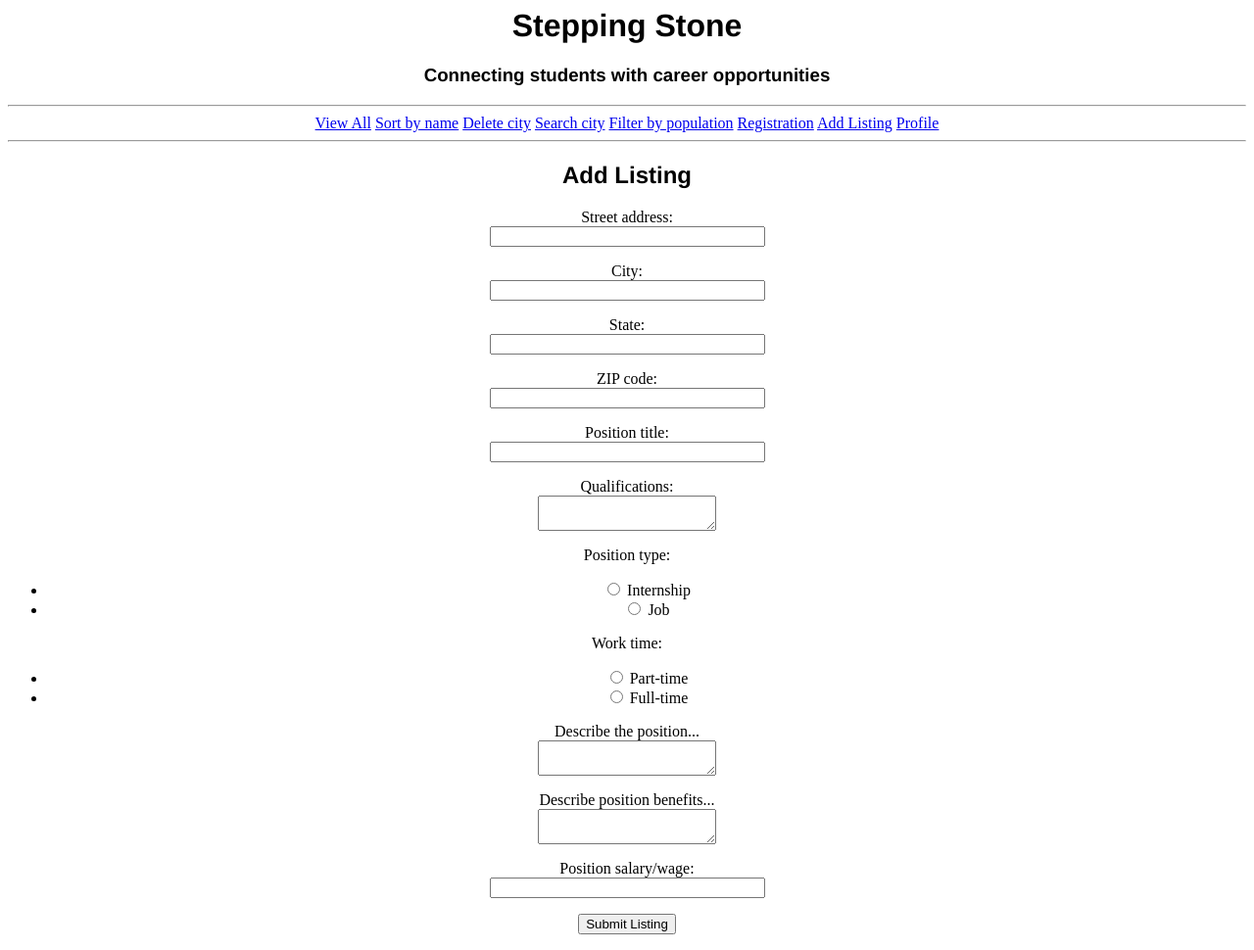
After one commit to ErikSchuessler/steppingstonedev, a Flask app: page /add_listing in a window 1280 px wide. The commit adds this page. Shown: the whole page at 98% size. Run offline with Flask 2, Linux system fonts and the light colour scheme.

Commit message:
Added registration for student, business and add listing

```diff
--- a/app/forms.py
+++ b/app/forms.py
@@ -1,5 +1,5 @@
 from flask_wtf import FlaskForm
-from wtforms import StringField, IntegerField, SubmitField
+from wtforms import StringField, IntegerField, SubmitField, SelectField, TextAreaField, RadioField
 from wtforms.validators import DataRequired
 
 class AddForm(FlaskForm):
@@ -18,3 +18,35 @@ class SearchForm(FlaskForm):
 class PopulationFilterForm(FlaskForm):
     population = IntegerField('Minimum population: ', validators=[DataRequired()])
     submit = SubmitField('Search')
+
+class StudentRegistrationForm(FlaskForm):
+    firstName = StringField('First name:', validators=[DataRequired()])
+    lastName = StringField('Last name:', validators=[DataRequired()])
+    email = StringField('Email:', validators=[DataRequired()])
+    password = StringField('Password:', validators=[DataRequired()])
+    submit = SubmitField('Register')
+
+class BusinessRegistrationForm(FlaskForm):
+    firstName = StringField('First name:', validators=[DataRequired()])
+    lastName = StringField('Last name:', validators=[DataRequired()])
+    businessName = StringField('Business Name:', validators=[DataRequired()])
+    email = StringField('Email:', validators=[DataRequired()])
+    password = StringField('Password:', validators=[DataRequired()])
+    submit = SubmitField('Register')
+
+class ListingForm(FlaskForm):
+    streetAddress = StringField('Street address: ', validators=[DataRequired()])
+    city = StringField('City: ', validators=[DataRequired()])
+    state = StringField('State: ', validators=[DataRequired()])
+    zip = StringField('ZIP code: ', validators=[DataRequired()])
+
+    positionTitle = StringField('Position title: ', validators=[DataRequired()])
+    qualifications = TextAreaField('Qualifications: ', validators=[DataRequired()])
+
+    isInternship = RadioField('Position type: ', choices = [(1, 'Internship'), (0, 'Job')], validators=[DataRequired()])
+    isPartTime = RadioField('Work time: ', choices = [(1, 'Part-time'), (0, 'Full-time')], validators=[DataRequired()])
+    description = TextAreaField('Describe the position...', validators=[DataRequired()])
+    benefits = TextAreaField('Describe position benefits...', validators=[DataRequired()])
+    salary = StringField('Position salary/wage: ', validators=[DataRequired()])
+
+    submit = SubmitField('Submit Listing')
--- a/app/routes.py
+++ b/app/routes.py
@@ -1,13 +1,79 @@
 from app import app
 from flask import render_template, redirect, url_for
-from app.forms import AddForm, DeleteForm, SearchForm, PopulationFilterForm
+from app.forms import AddForm, DeleteForm, SearchForm, PopulationFilterForm, StudentRegistrationForm, BusinessRegistrationForm, ListingForm
 from app import db
-from app.models import City
+from app.models import City, User, Listing
 import sys
 
 @app.route('/')
 def hello():
     return render_template('homepage.html')
+
+@app.route('/add_listing', methods=['GET', 'POST'])
+def add_listing():
+    form = ListingForm()
+    if form.validate_on_submit():
+        streetAddress = form.streetAddress.data
+        city = form.city.data
+        state = form.state.data
+        zip = form.zip.data
+        positionTitle = form.positionTitle.data
+        qualifications = form.qualifications.data
+        isInternship = bool(form.isInternship.data)
+        isPartTime = bool(form.isPartTime.data)
+        description = form. description.data
+        benefits = form.benefits.data
+        salary = form.salary.data
+
+        listing = Listing(businessId = 2, streetAddress=streetAddress, city=city, state=state, zip=zip, positionTitle=positionTitle, qualifications=qualifications, isInternship=isInternship, isPartTime=isPartTime, description=description, benefits=benefits, salary=salary)
+        db.session.add(listing)
+        db.session.commit()
+        return redirect(url_for('hello'))
+    return render_template('add_listing.html', form=form)
+
+
+@app.route('/registration')
+def register():
+    return render_template('registration.html')
+
+@app.route('/student_registration', methods=['GET', 'POST'])
+def student_registration():
+    form = StudentRegistrationForm()
+    if form.validate_on_submit():
+        firstName = form.firstName.data
+        lastName = form.lastName.data
+        email = form.email.data
+        password = form.password.data
+        role = 1
+
+        student = User(firstName=firstName, lastName=lastName, email=email, password=password, role=role)
+        db.session.add(student)
+        db.session.commit()
+        return redirect(url_for('hello'))
+    return render_template('student_registration.html', form=form)
+
+
+
+
+@app.route('/business_registration', methods=['GET', 'POST'])
+def business_registration():
+    form = BusinessRegistrationForm()
+    if form.validate_on_submit():
+        firstName = form.firstName.data
+        lastName = form.lastName.data
+        businessName = form.businessName.data
+        email = form.email.data
+        password = form.password.data
+        role = 2
+
+        business = User(firstName=firstName, lastName=lastName, businessName=businessName, email=email, password=password, role=role)
+        db.session.add(business)
+        db.session.commit()
+        return redirect(url_for('hello'))
+    return render_template('business_registration.html', form=form)
+
+
+
 
 @app.route('/add', methods=['GET', 'POST'])
 def add_record():
--- /dev/null
+++ b/app/templates/add_listing.html
@@ -0,0 +1,53 @@
+{% extends "base.html" %}
+
+{% block content %}
+    <h2>Add Listing</h2>
+    <form action="" method="post" novalidate>
+        {{ form.hidden_tag() }}
+        <p>
+            {{ form.streetAddress.label }}<br>
+            {{ form.streetAddress(size=32) }}
+        </p>
+        <p>
+            {{ form.city.label }}<br>
+            {{ form.city(size=32) }}
+        </p>
+        <p>
+            {{ form.state.label }}<br>
+            {{ form.state(size=32) }}
+        </p>
+        <p>
+            {{ form.zip.label }}<br>
+            {{ form.zip(size=32) }}
+        </p>
+        <p>
+            {{ form.positionTitle.label }}<br>
+            {{ form.positionTitle(size=32) }}
+        </p>
+        <p>
+            {{ form.qualifications.label }}<br>
+            {{ form.qualifications(size=32) }}
+        </p>
+        <p>
+            {{ form.isInternship.label }}<br>
+            {{ form.isInternship(size=32) }}
+        </p>
+        <p>
+            {{ form.isPartTime.label }}<br>
+            {{ form.isPartTime(size=32) }}
+        </p>
+        <p>
+            {{ form.description.label }}<br>
+            {{ form.description(size=32) }}
+        </p>
+        <p>
+            {{ form.benefits.label }}<br>
+            {{ form.benefits(size=32) }}
+        </p>
+        <p>
+            {{ form.salary.label }}<br>
+            {{ form.salary(size=32) }}
+        </p>
+        <p>{{ form.submit() }}</p>
+    </form>
+{% endblock %}
--- a/app/templates/base.html
+++ b/app/templates/base.html
@@ -5,28 +5,44 @@
           border: 1px solid black;
           border-collapse: collapse;
         }
+        h1, h2, h3 {
+          font-family: Helvetica
+        }
         th, td {
           padding: 5px;
         }
         th {
           text-align: left;
         }
+        input[type='password'] {
+          font-family: Verdana;
+          letter-spacing: 0.125em;
+        }
+        .center {
+          text-align: center;
+        }
         </style>
-        <title>City population app</title>
+        <title>Stepping Stone</title>
     </head>
 
     <body>
-        <h1 style=color:red>Populations of cities </h1>
+      <div class="center">
+        <h1 style=color:black>Stepping Stone</h1>
+        <h3 style=color:black>Connecting students with career opportunities</h3>
         <hr>
         <div>
           <a href="/view_all">View All</a>
           <a href="/sort_by_name">Sort by name</a>
-          <a href="/add">Add city</a>
           <a href="/delete">Delete city</a>
           <a href="/search">Search city</a>
           <a href="/filter_population">Filter by population</a>
+          <a href="/registration">Registration</a>
+          <a href="/add_listing">Add Listing</a>
+          <a href="/profile">Profile</a>
         </div>
+
         <hr>
         {% block content %}{% endblock %}
+      </div>
     </body>
 </html>
--- a/main.py
+++ b/main.py
@@ -1,5 +1,5 @@
 from app import app
 from app import db
 
-db.drop_all()
-db.create_all()
+#db.drop_all()
+#db.create_all()
```
Also changed, not shown: app/models.py (+32 -26 lines), app/templates/add.html (deleted, +0 -17 lines), app/templates/business_registration.html (added, +29 -0 lines), app/templates/registration.html (added, +11 -0 lines), app/templates/student_registration.html (added, +25 -0 lines).
